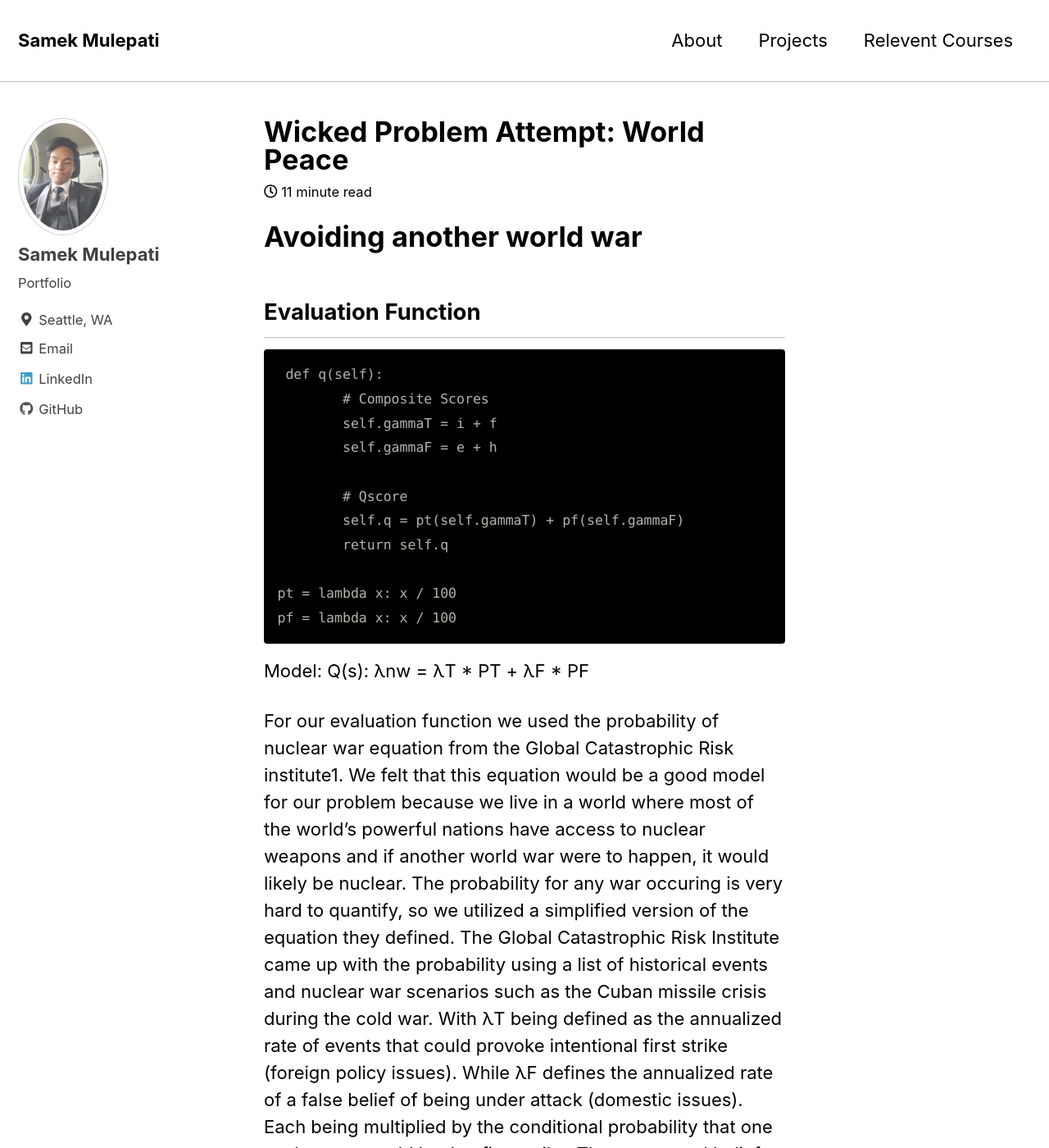
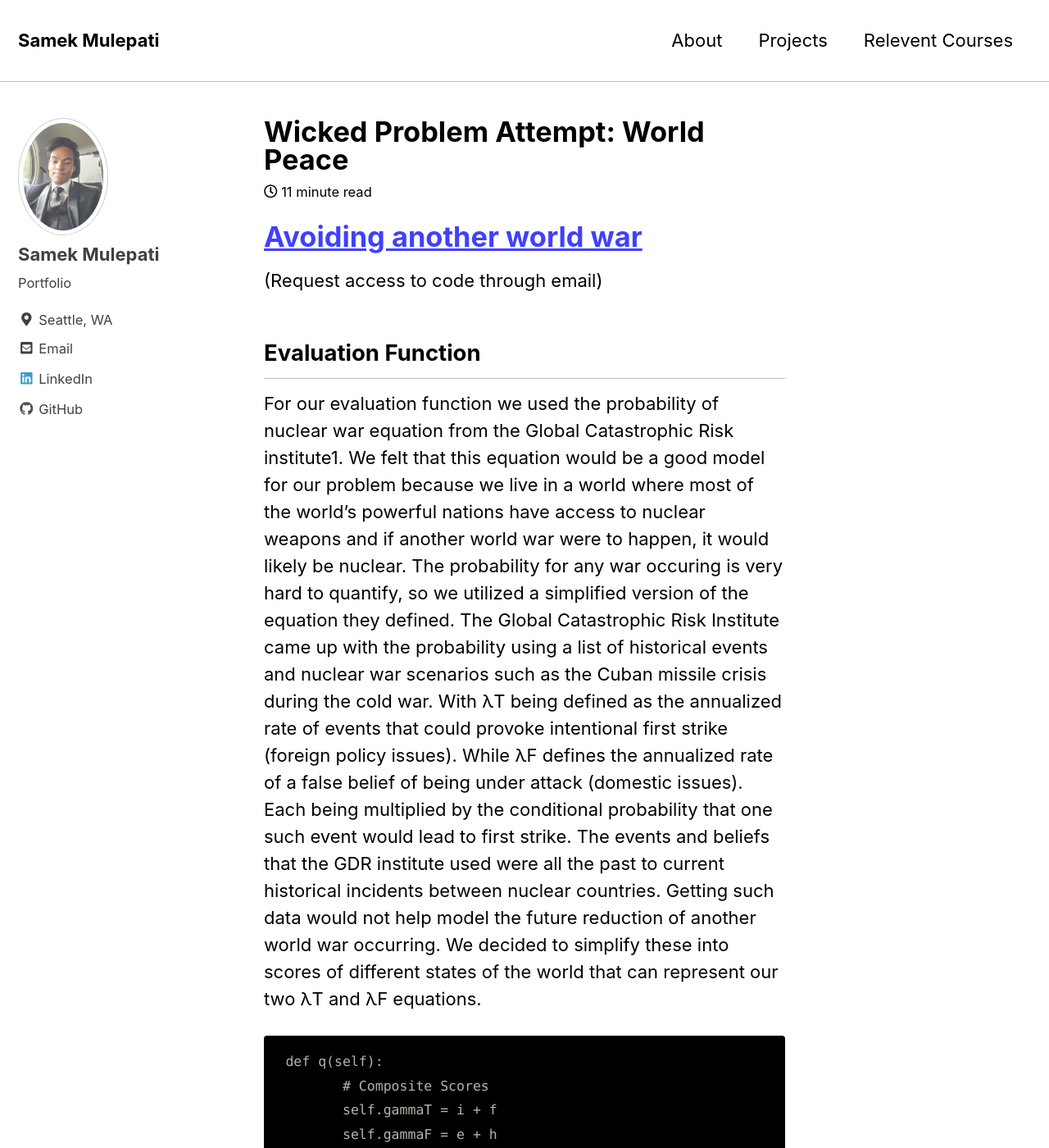
Before and after one commit to mulepati/samekmulepati.github.io, a Jekyll site: the page built from _posts/2020-04-22-wicked.md, in a window 1280 px wide and 1400 px high. Shown: the whole window at 82% size. Built offline with Jekyll 4.4.1, drawn with Linux system fonts in a browser that asks for light colours; nearby versions of some CDN libraries; some of the changed text lies outside the part shown.

Commit message:
Update 2020-04-22-wicked.md

````diff
--- a/_posts/2020-04-22-wicked.md
+++ b/_posts/2020-04-22-wicked.md
@@ -7,8 +7,13 @@ excerpt: "Attempted to create a simple model of countries and the list of action
 mathjax: "true"
 ---
 
-# Avoiding another world war
+# [Avoiding another world war]()
+
+(Request access to code through email)
+
 ## Evaluation Function
+For our evaluation function we used the probability of nuclear war equation from the Global Catastrophic Risk institute1. We felt that this equation would be a good model for our problem because we live in a world where most of the world’s powerful nations have access to nuclear weapons and if another world war were to happen, it would likely be nuclear. The probability for any war occuring is very hard to quantify, so we utilized a simplified version of the equation they defined. The Global Catastrophic Risk Institute came up with the probability using a list of historical events and nuclear war scenarios such as the Cuban missile crisis during the cold war. With λT being defined as the annualized rate of events that could provoke intentional first strike (foreign policy issues). While λF  defines the annualized rate of a false belief of being under attack (domestic issues). Each being multiplied by the conditional probability that one such event would lead to first strike. The events and beliefs that the GDR institute used were all the past to current historical incidents between nuclear countries. Getting such data would not help model the future reduction of another world war occurring. We decided to simplify these into scores of different states of the world that can represent our two λT  and λF equations.
+
 ```
  def q(self):
         # Composite Scores
@@ -25,9 +30,9 @@ pf = lambda x: x / 100
 
 Model: Q(s): λnw = λT * PT + λF * PF
 
-For our evaluation function we used the probability of nuclear war equation from the Global Catastrophic Risk institute1. We felt that this equation would be a good model for our problem because we live in a world where most of the world’s powerful nations have access to nuclear weapons and if another world war were to happen, it would likely be nuclear. The probability for any war occuring is very hard to quantify, so we utilized a simplified version of the equation they defined. The Global Catastrophic Risk Institute came up with the probability using a list of historical events and nuclear war scenarios such as the Cuban missile crisis during the cold war. With λT being defined as the annualized rate of events that could provoke intentional first strike (foreign policy issues). While λF  defines the annualized rate of a false belief of being under attack (domestic issues). Each being multiplied by the conditional probability that one such event would lead to first strike. The events and beliefs that the GDR institute used were all the past to current historical incidents between nuclear countries. Getting such data would not help model the future reduction of another world war occurring. We decided to simplify these into scores of different states of the world that can represent our two λT  and λF equations.
 
 ## State Information
+```
 
 Scores:
 	I - Ideological score
@@ -37,7 +42,7 @@ Scores:
 	E - Economic Score, includes budget increases back up yearly
 
 	H - Hysteria Score
-
+```
 
 λT :  is the annualized rate of events that could provoke intentional first strike. Examples of such events include:
 
@@ -87,6 +92,7 @@ Funds: 500 Income: 5 Basis Scores: ideo score: 1 fp score: 5 econ score: 10 hyst
 
 ## Operators
 
+```
 Lifting Tariffs
 
 Boosts F (improves relations with the nation in question)
@@ -122,7 +128,7 @@ Lower Taxes (Budget down, helps economic score)
 Boosts E
 
 Decrease $
-
+```
 
 ## Candidate Solution 1
 The current state
````
